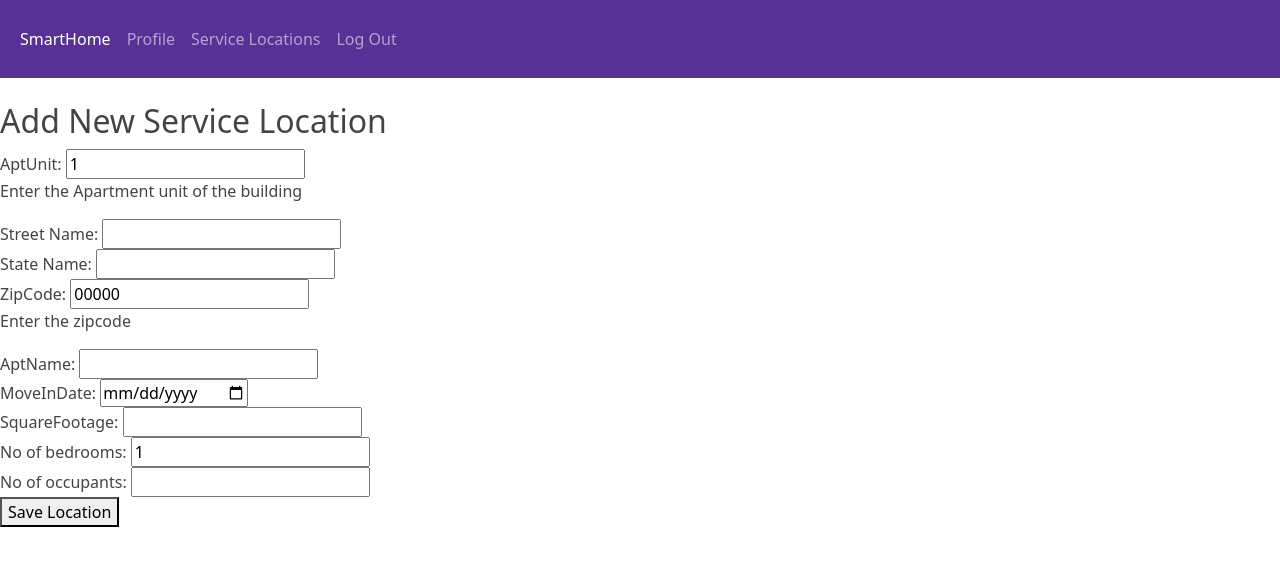
After one commit to sawyer1997/smart-home, a Django app: page /add_service_location/ in a window 1280 px wide. The commit adds this page. Shown: the top 566 px of the page. Run offline with Django 3.2, Linux system fonts and the light colour scheme; the visitor is signed in with stand-in values (Sample User, id 1); some libraries are stand-ins or nearby versions.

Commit message:
added service location

```diff
--- a/customer/forms.py
+++ b/customer/forms.py
@@ -1,6 +1,7 @@
 from django import forms
 from django.contrib.auth.models import User
 from django.contrib.auth.forms import UserCreationForm
+from .models import ServiceLocation
 
 
 class SignUpForm(UserCreationForm):
@@ -13,7 +14,14 @@ class SignUpForm(UserCreationForm):
             'last_name': 'Last Name',
         }
         fields = ('first_name', 'last_name', 'email', 'username', 'password1', 'password2')
-        help_texts = {
-            'first_name': 'Required',
-            'last_name': 'Required'
+
+class DateInput(forms.DateInput):
+    input_type = 'date'
+
+class ServiceLocationForm(forms.ModelForm):
+    class Meta:
+        model = ServiceLocation
+        fields = ['apt_unit', 'street', 'state', 'zipcode', 'apt_name', 'move_in_date', 'area', 'bedroom', 'occupants']
+        widgets = {
+            'move_in_date': DateInput(),
         }
--- a/customer/models.py
+++ b/customer/models.py
@@ -49,6 +49,9 @@ class ServiceLocation(models.Model):
     occupants = models.IntegerField(
         verbose_name='No of occupants',
     )
+    is_active = models.BooleanField(
+        default=True
+    )
 
     def __str__(self):
         return f'{self.street}_{self.zipcode}_{self.state}_{self.id}'
--- /dev/null
+++ b/customer/templates/add_service_location.html
@@ -0,0 +1,17 @@
+{% extends 'base.html' %}
+{% block content %}
+  <h2>Add New Service Location</h2>
+  <form method="post" novalidate>
+    {% csrf_token %}
+    {% for field in form %}
+      <div class="fieldWrapper">
+        {{ field.errors }}
+        {{ field.label_tag }} {{ field }}
+        {% if field.help_text %}
+          <p class="help">{{ field.help_text }}</p>
+        {% endif %}
+      </div>
+    {% endfor %}
+    <button type="submit">Save Location</button>
+  </form>
+{% endblock %}
--- a/customer/templates/base.html
+++ b/customer/templates/base.html
@@ -38,6 +38,9 @@
                         </li>
                         <li class="nav-item">
                             <a class="nav-link" href="{% url 'customer:view_profile' %}">Profile</a>
+                        </li>
+                        <li class="nav-item">
+                            <a class="nav-link" href="{% url 'customer:service_locations' %}">Service Locations</a>
                         </li>
                         <li class="nav-item">
                             <a class="nav-link" href="{% url 'customer:logout' %}">Log Out</a>
--- a/customer/urls.py
+++ b/customer/urls.py
@@ -7,5 +7,8 @@ urlpatterns = [
     path('signup/', views.signup, name='signup'),
     path('login/', views.custom_login, name='login'),
     path('logout/', views.custom_logout, name='logout'),
-    path('profile/', views.view_profile, name='view_profile')
+    path('profile/', views.view_profile, name='view_profile'),
+    path('service_locations/', views.service_locations, name='service_locations'),
+    path('add_service_location/', views.add_service_location, name='add_service_location'),
+    path('delete_service_location/<int:location_id>/', views.delete_service_location, name='delete_service_location'),
 ]
--- a/customer/views.py
+++ b/customer/views.py
@@ -1,9 +1,9 @@
-from django.shortcuts import render, redirect
+from django.shortcuts import render, redirect, get_object_or_404
 from django.contrib.auth import login, authenticate, logout
-from .forms import SignUpForm
+from .forms import SignUpForm, ServiceLocationForm
 from django.contrib import messages
 from django.contrib.auth.decorators import login_required
-
+from .models import ServiceLocation
 
 def signup(request):
     if request.method == 'POST':
@@ -59,3 +59,33 @@ def view_profile(request):
         'email': request.user.email
     }
     return render(request, 'profile_view.html', context)
+
+def service_locations(request):
+    locations = ServiceLocation.objects.filter(
+        user=request.user,
+        is_active=True,
+        )
+    return render(request, 'service_locations.html', {'locations': locations})
+
+@login_required
+def add_service_location(request):
+    if request.method == 'POST':
+        form = ServiceLocationForm(request.POST)
+        if form.is_valid():
+            service_location = form.save(commit=False)
+            service_location.user = request.user
+            service_location.save()
+            return redirect('customer:service_locations')
+    else:
+        form = ServiceLocationForm()
+    return render(request, 'add_service_location.html', {'form': form})
+
+@login_required
+def delete_service_location(request, location_id):
+    location = get_object_or_404(ServiceLocation, pk=location_id, user=request.user)
+    if request.method == 'POST':
+        location.is_active = False
+        location.save()
+        messages.success(request, 'Service location is deleted.')
+        return redirect('customer:service_locations')
+    return render(request, 'delete_service_location.html', {'location': location})
```
Also changed, not shown: customer/templates/delete_service_location.html (added, +8 -0 lines), customer/templates/service_locations.html (added, +41 -0 lines), customer/migrations/0004_servicelocation_is_active.py (added).
